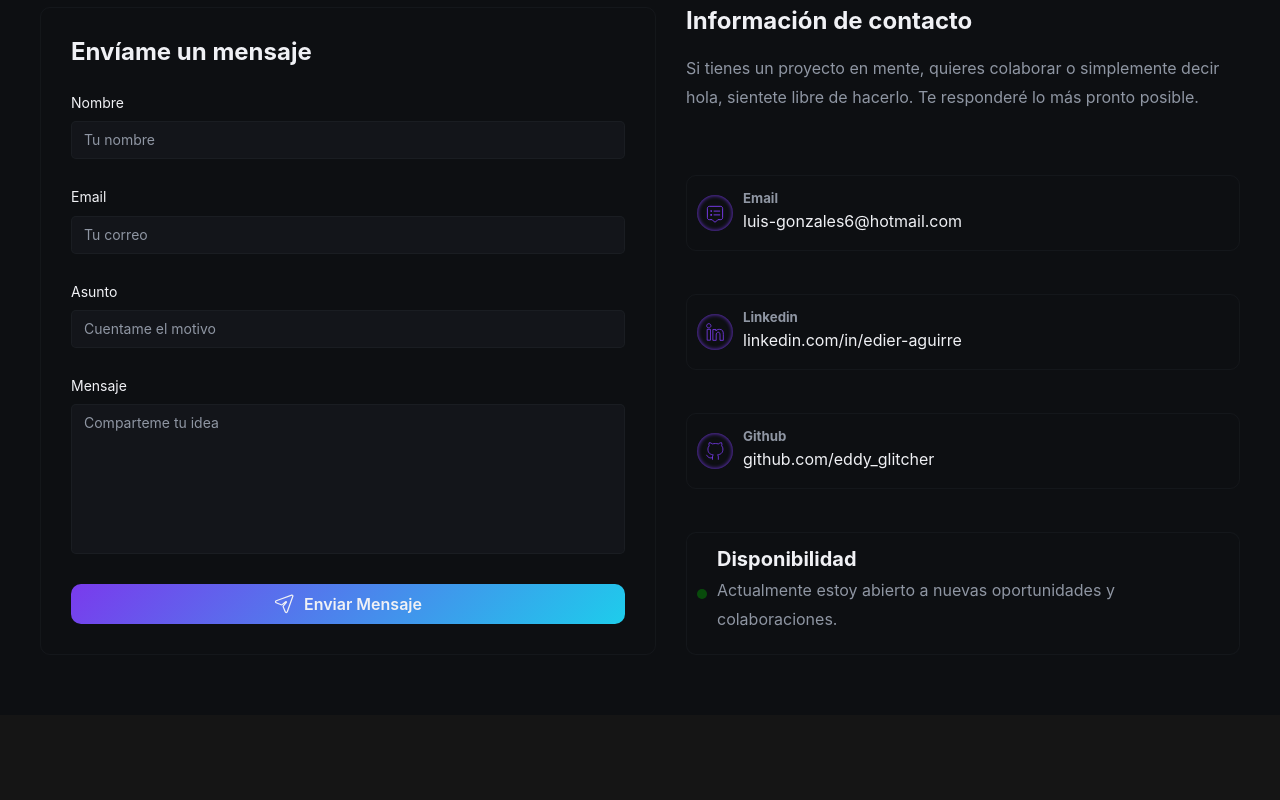
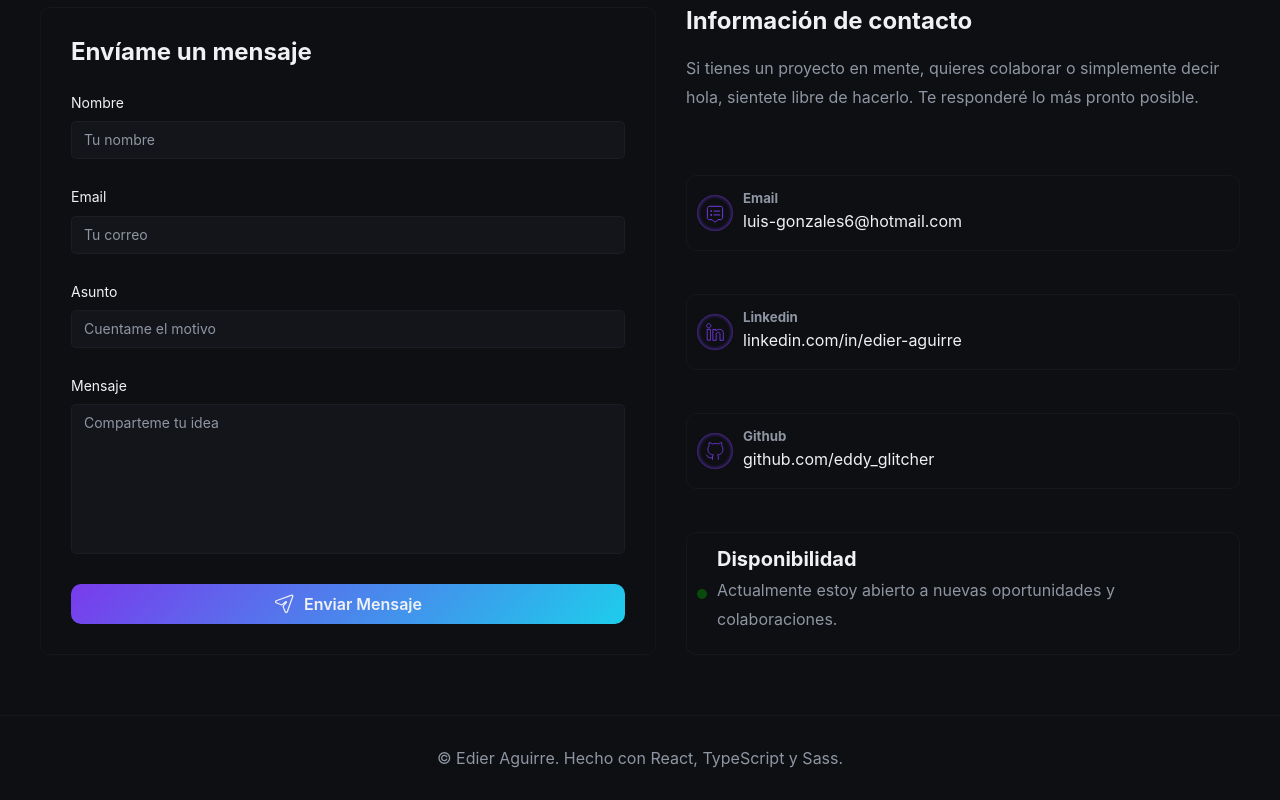
Before and after one commit to Eddy-glitcher/Portfolio.v2, a React (Vite) app: page / in a window 1280 px wide. Shown: the part 2956-3756 px from the top of the page. Before the commit the page ends 3671 px from the top, so only its background shows below. Built offline with nearby package versions, Linux system fonts and the light colour scheme.

Commit message:
feat: add footer section

```diff
--- a/src/App.tsx
+++ b/src/App.tsx
@@ -4,6 +4,7 @@ import Home from "@/components/home/home";
 import About from "@/components/about/about";
 import Projects from "@/components/projects/projects";
 import Contact from "@/components/contact/contact";
+import Footer from "@/components/footer/footer";
 
 function App() {
 
@@ -15,6 +16,7 @@ function App() {
         <About></About>
         <Projects></Projects>
         <Contact></Contact>
+        <Footer></Footer>
     </main>
     </>
   )
--- /dev/null
+++ b/src/components/footer/footer.scss
@@ -0,0 +1,8 @@
+footer{
+    padding: 30px;
+    text-align: center;
+    color: var(--secondary-text-color);
+    line-height: 1.5rem;
+    background-color: var(--primary-background-darker);
+    border-top: solid 1px var(--tertiary-border);
+}
--- /dev/null
+++ b/src/components/footer/footer.tsx
@@ -0,0 +1,14 @@
+import './footer.scss';
+
+function Footer() {
+
+  return (
+    <>
+        <footer>
+            <p>© Edier Aguirre. Hecho con React, TypeScript y Sass.</p>
+        </footer>
+    </>
+  )
+}
+
+export default Footer
```
